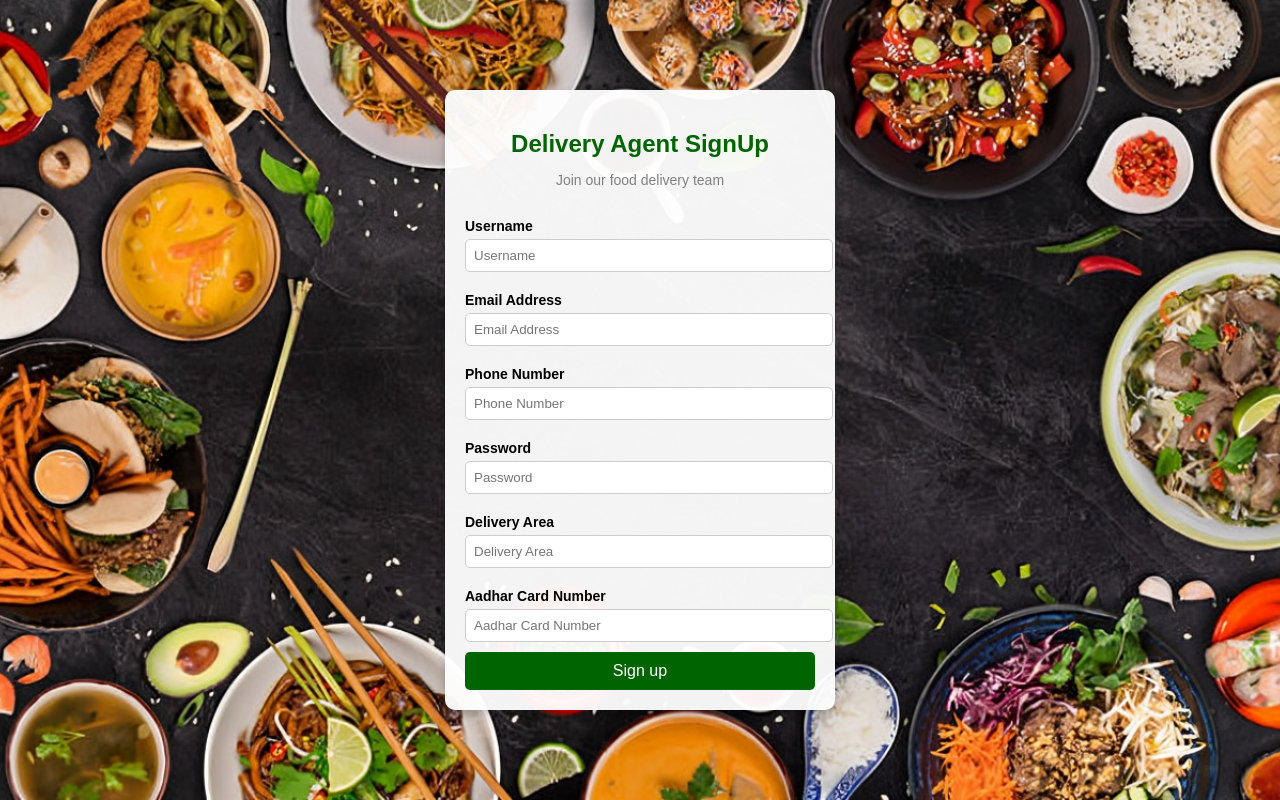
After one commit to Honey22205/Hifi, a Flask app: page /delivery_signup in a window 1280 px wide. The commit adds this page. Run offline with Flask 3, Linux system fonts and the light colour scheme.

Commit message:
Refactor delivery agent model; update database schema and styles for signup pages

```diff
--- a/models.py
+++ b/models.py
@@ -69,8 +69,8 @@ class DeliveryAgent(UserMixin, db.Model):
     password = db.Column(db.String(100), nullable=False)
     delivery_area = db.Column(db.String(100), nullable=False)
     available_slots = db.Column(db.Boolean, nullable=False, default=True)
-    id_proof = db.Column(db.String(12), nullable=False)  # If storing a 12-digit ID as a string
-    is_approved = db.Column(db.Boolean, nullable=False, default=False)
+    id_proof = db.Column(db.String(12), nullable=False, server_default='')
+    is_approved = db.Column(db.Boolean, nullable=False, server_default='0')
 
 
 
--- a/routes.py
+++ b/routes.py
@@ -257,54 +257,60 @@ def register_routes(app, db, bcrypt, mail):
         flash('Logged out successfully.', 'success')
         return redirect(url_for('employee_login'))
 
-    @app.route('/delivery_signup', methods=['POST'])
+
+    @app.route('/delivery_signup', methods=['POST', 'GET'])
     def delivery_signup():
-        # Support both JSON payload and form-data
-        data = request.get_json() if request.is_json else request.form
+        if request.method == 'POST':
+            phone = request.form['phone']
+            email = request.form['email']
+            password = request.form['password']
+            username = request.form['username']
+            delivery_area = request.form['delivery_area']
 
-        phone = data.get('phone')
-        email = data.get('email')
-        username = data.get('username')
-        password = data.get('password')
-        delivery_area = data.get('delivery_area')
+            # Validate required fields
+            if not all([phone, email, password, username, delivery_area]):
+                flash('Please enter all required fields')
+                return jsonify({'success': False, 'error': 'Missing required fields'}), 400
 
-        # Validate required fields
-        if not all([phone, email, username, password, delivery_area]):
-            return jsonify({'success': False, 'error': 'Missing required fields'}), 400
+            # Validate and convert phone to int if needed
+            try:
+                phone_int = int(phone)
+            except ValueError:
+                flash('Invalid phone number format')
+                return jsonify({'success': False, 'error': 'Invalid phone number format'}), 400
 
-        # Validate and convert phone to int if needed
-        try:
-            phone_int = int(phone)
-        except ValueError:
-            return jsonify({'success': False, 'error': 'Invalid phone number format'}), 400
+            # Hash password using bcrypt
+            hashed_password = bcrypt.generate_password_hash(password).decode('utf-8')
 
-        # Hash password using bcrypt
-        hashed_password = bcrypt.generate_password_hash(password).decode('utf-8')
+            # Check if a delivery agent with the same email or phone already exists
+            existing_delivery_agent = DeliveryAgent.query.filter(
+                or_(DeliveryAgent.email == email, DeliveryAgent.phone == phone_int)
+            ).first()
+            if existing_delivery_agent:
+                flash('Email or phone number already registered')
+                return jsonify({'success': False, 'error': 'Email or phone number already registered'}), 400
 
-        # Check if a delivery agent with the same email or phone already exists
-        existing_delivery_agent = DeliveryAgent.query.filter(
-            or_(DeliveryAgent.email == email, DeliveryAgent.phone == phone_int)
-        ).first()
-        if existing_delivery_agent:
-            return jsonify({'success': False, 'error': 'Email or phone number already registered'}), 400
+            # Create new delivery agent user
+            new_delivery_agent = DeliveryAgent(
+                username=username,
+                email=email,
+                phone=phone_int,
+                password=hashed_password,
+                delivery_area=delivery_area
+            )
 
-        # Create new delivery agent user
-        new_delivery_agent = DeliveryAgent(
-            username=username,
-            email=email,
-            phone=phone_int,
-            password=hashed_password,
-            delivery_area=delivery_area
-        )
+            try:
+                db.session.add(new_delivery_agent)
+                db.session.commit()
+                flash('Signup successful!')
+                return jsonify({'success': True, 'message': 'Signup successful! You can now log in.'}), 201
+            except Exception as e:
+                db.session.rollback()
+                flash('Database error occurred')
+                return jsonify({'success': False, 'error': 'Database error occurred', 'message': str(e)}), 500
+        else:
+            return render_template('delivery_agent_signup.html')
 
-        try:
-            db.session.add(new_delivery_agent)
-            db.session.commit()
-        except Exception as e:
-            db.session.rollback()
-            return jsonify({'success': False, 'error': 'Database error occurred', 'message': str(e)}), 500
-
-        return jsonify({'success': True, 'message': 'Signup successful!'}), 201
 
 
 
--- a/static/css/login.css
+++ b/static/css/login.css
@@ -8,7 +8,7 @@
 }
 
 body {
-    background: url("/img/bg3.jpg") no-repeat center center/cover;
+    background: url("/img/bg3.png") no-repeat center center/cover;
     background-color: #f0fff0;
     display: flex;
     justify-content: center;
--- /dev/null
+++ b/templates/delivery_agent_signup.html
@@ -0,0 +1,104 @@
+<!DOCTYPE html>
+<html lang="en">
+  <head>
+    <meta charset="UTF-8" />
+    <meta name="viewport" content="width=device-width, initial-scale=1.0" />
+    <title>Delivery Agent SignUp</title>
+    <style>
+      body {
+        font-family: Arial, sans-serif;
+        background-image: url("/img/bg3.png");
+        background-size: cover;
+        background-position: center;
+        display: flex;
+        align-items: center;
+        justify-content: center;
+        height: 100vh;
+        margin: 0;
+      }
+      .container {
+        display: flex;
+        justify-content: center;
+        align-items: center;
+        width: 100%;
+      }
+      .login-box {
+        background: rgba(255, 255, 255, 0.95);
+        padding: 20px;
+        border-radius: 10px;
+        box-shadow: 0px 4px 10px rgba(0, 0, 0, 0.2);
+        width: 350px;
+        text-align: center;
+      }
+      h2 {
+        color: #006400;
+        font-size: 24px;
+        margin-bottom: 5px;
+      }
+      p {
+        color: gray;
+        font-size: 14px;
+        margin-bottom: 20px;
+      }
+      form {
+        display: flex;
+        flex-direction: column;
+      }
+      label {
+        text-align: left;
+        font-size: 14px;
+        font-weight: bold;
+        margin: 10px 0 5px;
+      }
+      input,
+      textarea {
+        width: 100%;
+        padding: 8px;
+        margin-bottom: 10px;
+        border: 1px solid #ccc;
+        border-radius: 5px;
+      }
+      button {
+        background: #006400;
+        color: white;
+        padding: 10px;
+        border: none;
+        border-radius: 5px;
+        cursor: pointer;
+        font-size: 16px;
+      }
+      button:hover {
+        background: #004d00;
+      }
+    </style>
+  </head>
+  <body>
+    <div class="container">
+      <div class="login-box">
+        <h2>Delivery Agent SignUp</h2>
+        <p>Join our food delivery team</p>
+        <form action="/signup" method="post">
+          <label for="username">Username</label>
+          <input type="text" id="username" name="username" placeholder="Username" required />
+
+          <label for="email">Email Address</label>
+          <input type="email" id="email" name="email" placeholder="Email Address" required />
+
+          <label for="phone">Phone Number</label>
+          <input type="tel" id="phone" name="phone" placeholder="Phone Number" required />
+
+          <label for="password">Password</label>
+          <input type="password" id="password" name="password" placeholder="Password" required />
+
+          <label for="delivery_area">Delivery Area</label>
+          <input type="text" id="delivery_area" name="delivery_area" placeholder="Delivery Area" required />
+
+          <label for="id_proof">Aadhar Card Number</label>
+          <input type="text" id="id_proof" name="id_proof" placeholder="Aadhar Card Number" required />
+
+          <button type="submit">Sign up</button>
+        </form>
+      </div>
+    </div>
+  </body>
+</html>
--- a/templates/signup.html
+++ b/templates/signup.html
@@ -49,8 +49,8 @@
       <div class="input-group password-container">
         <label for="password"><span>🔒</span> Password</label>
         <input type="password" name="password" id="password" placeholder="Enter your password" required>
+        <i onclick="togglePassword()" class="toggle-password-icon">👁</i>
         <p class="error" id="password-error"></p>
-        <i onclick="togglePassword()" class="toggle-password-icon">👁</i>
       </div>
 
       <div class="input-group">
```
Also changed, not shown: migrations/versions/37a96171c37c_.py (added, +51 -0 lines), migrations/versions/8f5167ac7dd1_.py (added, +52 -0 lines), static/css/signup.css (+6 -3 lines), templates/deliveryAgentSIgnup.html (deleted, +0 -92 lines), instance/database.db.
